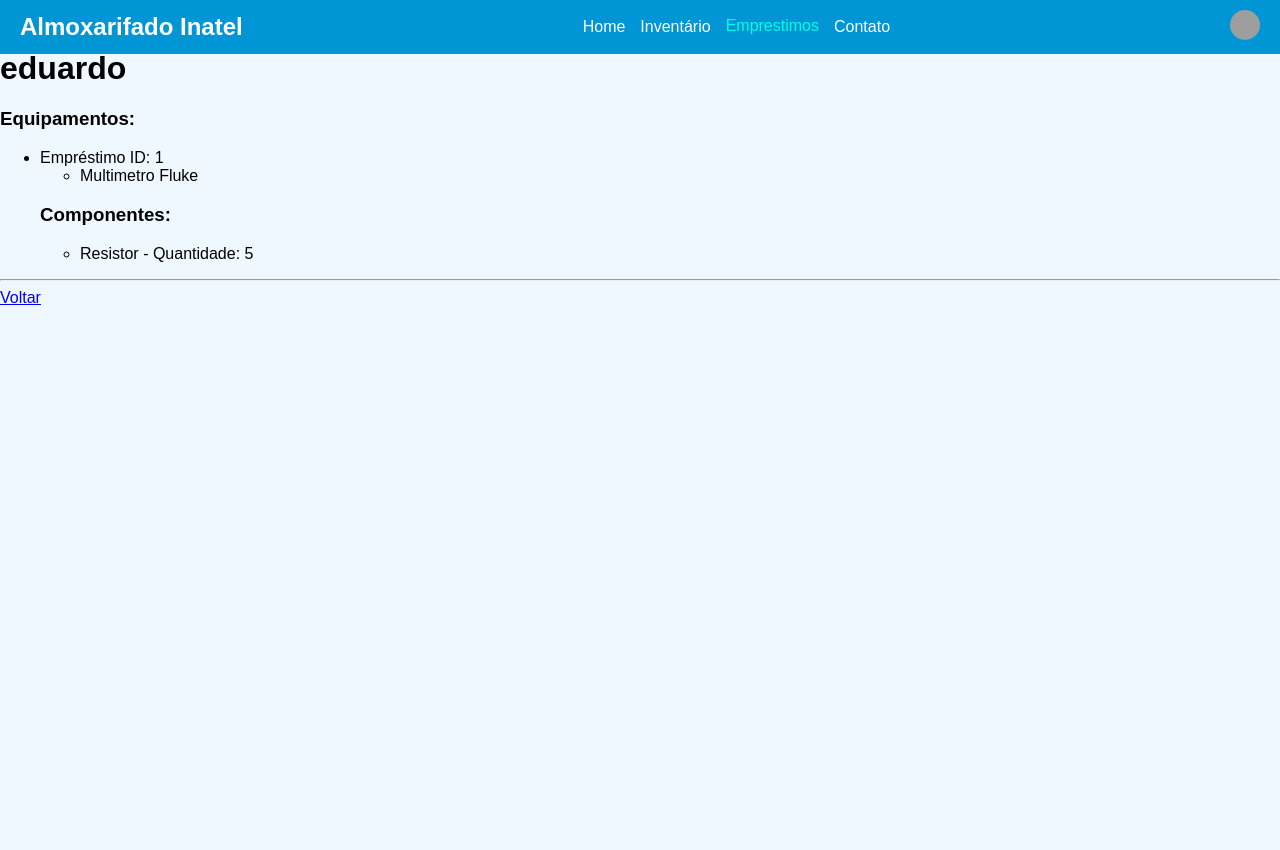
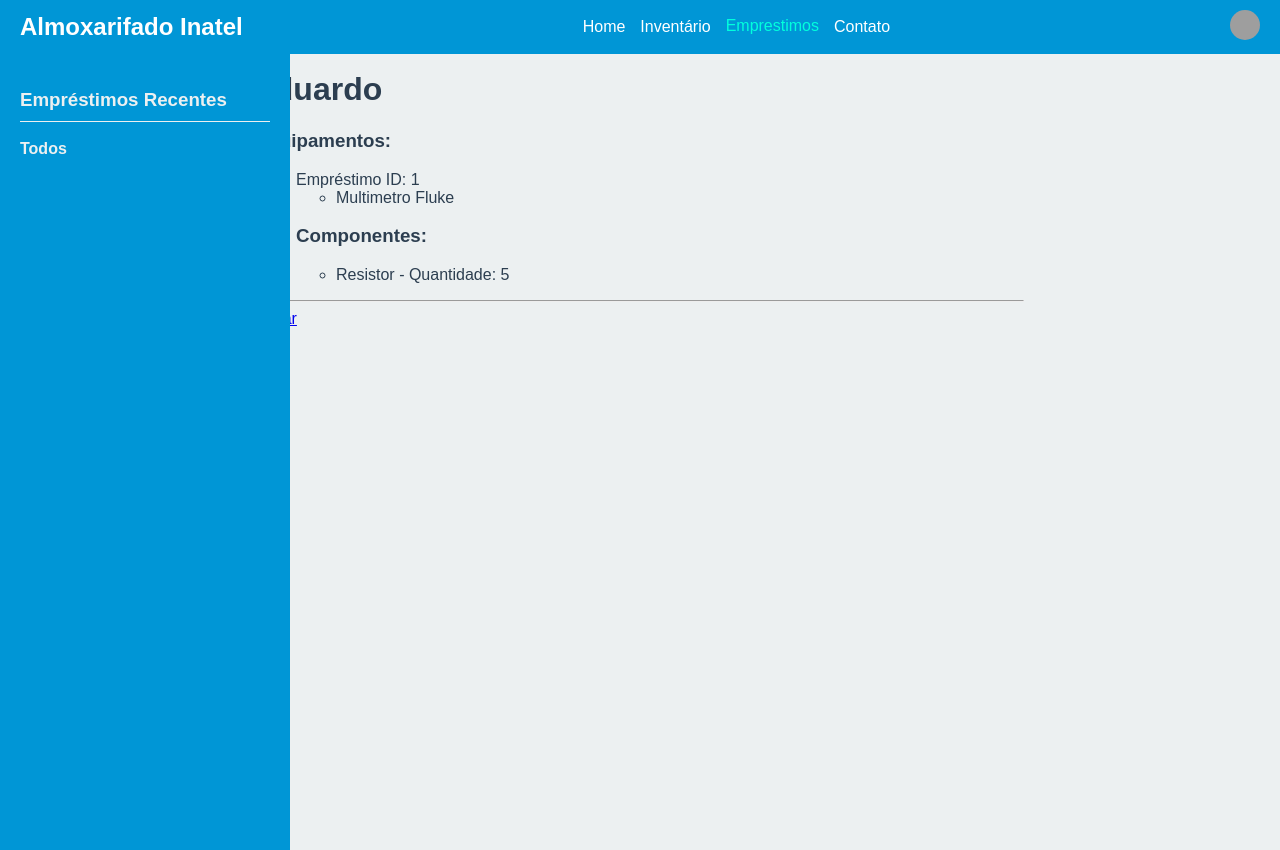
Before and after one commit to GustavoMacedoSilva/FetinAlmoxarifado, a Django app: page /emprestimos/aluno/1938/ in a window 1280 px wide. Run offline with Django 5.2, Linux system fonts and the light colour scheme; data comes from the database, SQL or seed files in the repository; grey boxes are pictures that could not be loaded.

Commit message:
modified:   emprestimos/templates/detalhes.html

```diff
--- a/emprestimos/templates/detalhes.html
+++ b/emprestimos/templates/detalhes.html
@@ -6,7 +6,19 @@
 
 {% block content %}
 
-<div>
+<style>
+    .detalhes_aluno {
+        display: grid;
+        grid-template-columns: 1fr 3fr 1fr;
+        margin-top: 40px;
+    }
+</style>
+
+<div class="detalhes_aluno">
+    <div>
+        {% include 'componente_emprestimo_recente.html' %}
+    </div>
+    <div>
     <h1>{{ aluno.user.username }}</h1>
     <h3>Equipamentos:</h3>
     <ul>
@@ -30,9 +42,14 @@
         {% endfor %}
     </ul>
     <hr>
+    <a href="{% url 'emprestimo' %}">Voltar</a>
+    </div>
+    <div>
+
+    </div>
 </div>
 
-<a href="{% url 'emprestimo' %}">Voltar</a>
+
 
 {% endblock content %}
 
```
